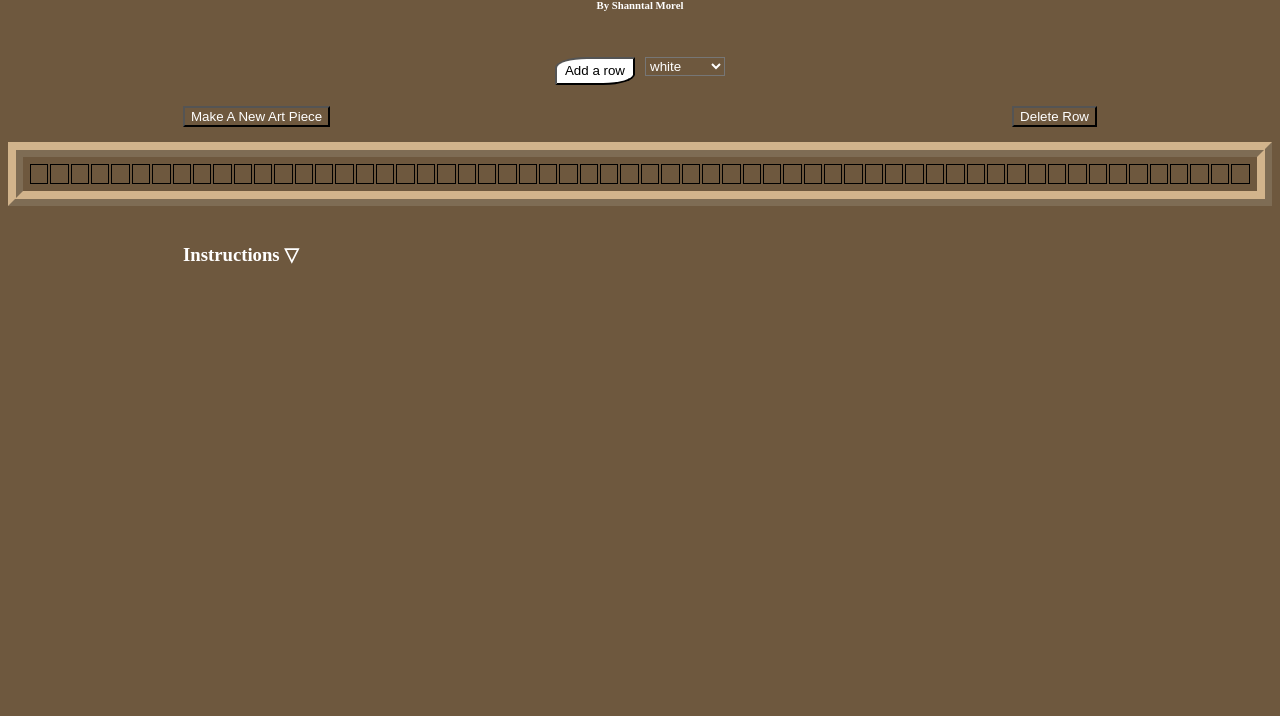
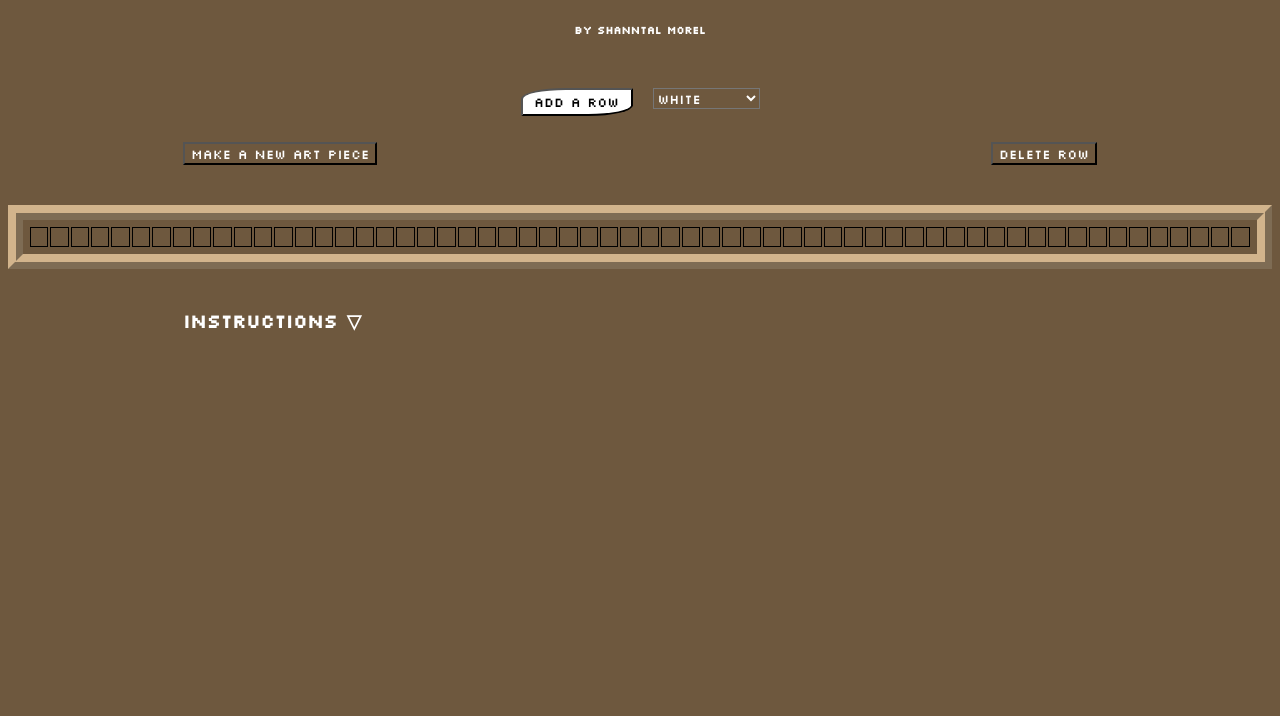
Before and after one commit to Shanntal/pixelGame, a website: page index.html in a window 1280 px wide. Shown: the part 84-800 px from the top of the page. Drawn offline with Linux system fonts and the light colour scheme.

Commit message:
added css, updated instructions, new user view

```diff
--- a/index.html
+++ b/index.html
@@ -5,6 +5,7 @@
     <meta http-equiv="X-UA-Compatible" content="IE=edge">
     <meta name="viewport" content="width=device-width, initial-scale=1.0">
     <title>Pixel Art</title>
+    <link href="https://fonts.googleapis.com/css?family=Silkscreen" rel="stylesheet">
     <link rel="stylesheet" href="style.css" />
 </head>
 <body>
@@ -20,6 +21,13 @@
                 <option value="white">white</option>
                 <option value="black">black</option>
                 <option value="chocolate">chocolate</option>
+                <option value="red">red</option>
+                <option value="pink">pink</option>
+                <option value="yellow">yellow</option>
+                <option value="orange">orange</option>
+                <option value="blue">blue</option>
+                <option value="green">green</option>
+                <option value="purple">purple</option>
             </select>
         </div>
     </div>
@@ -44,14 +52,17 @@
 
     <div id="instructions">
         <h3>Instructions ▽</h3>
-        <p id='hide' className='inst'>
+        <p id='hide' className='inst' style="font-family:sans-serif">
             Each row has 50 squares that you can color, to add an additional row you can press the 'Add a row' button.
             <br/>
             <br/>
             You can select which color you want to use by looking through the colors and pressing which one you want.
             <br/>
             <br/>
-            To delete a row you can press the 'Delete Row' button and the last row will be delete along with any colors that were on that row.
+            To get a colored square back to the original background color you must click on that square with the color options set to the original color the square is colored.
+            <br/>
+            <br/>
+            To delete a row you can press the 'Delete Row' button and the last row will be deleted along with any colors that were on that row. The only row that will not deleted is the first one.
             <br/>
             <br/>
             To make a new painting you can press the 'Make A New Art Piece' button and all the color will disappear from the squares but the number of rows will remain.
@@ -105,7 +116,9 @@
 
     deleteButton.addEventListener('click', (ev) => {
         const allTrsLength = [...document.querySelectorAll('tr')].length;
-        const allTrs = table.deleteRow(allTrsLength - 1);
+        if ([...document.querySelectorAll('tr')][1]) {
+            const allTrs = table.deleteRow(allTrsLength - 1);
+        }
     });
 
     h3.addEventListener('click', (ev) => {
--- a/style.css
+++ b/style.css
@@ -1,17 +1,19 @@
 * {
     background-color: rgb(110, 88, 62);
     color: white;
+    font-family: 'Silkscreen';
 }
 
 table {
     border: 15px ridge tan;
     padding: 5px;
-    margin: 15px auto;
+    margin: 40px auto;
 }
 
 #head {
     display: flex;
     justify-content: center;
+    padding-top: 10px;
 }
 
 #buttons {
@@ -26,7 +28,8 @@ table {
     color: black;
     border-radius: 40% 4%;
     height: 1.7rem;
-    width: 5rem;
+    width: 7rem;
+    cursor: pointer;
 }
 
 td {
@@ -42,7 +45,7 @@ td {
 }
 
 #option {
-    padding: 5px;
+    padding: 10px;
 }
 
 #hide {
@@ -54,5 +57,19 @@ td {
 }
 
 #instructions {
-    padding: 5px 175px;
+    padding: 0px 175px;
+    font-family: sans-serif;
 }
+
+#clearButton {
+    cursor: pointer;
+}
+
+#deleteRowButton {
+    cursor: pointer;
+}
+
+h3 {
+    width: 12rem;
+    cursor: context-menu;
+}
```
